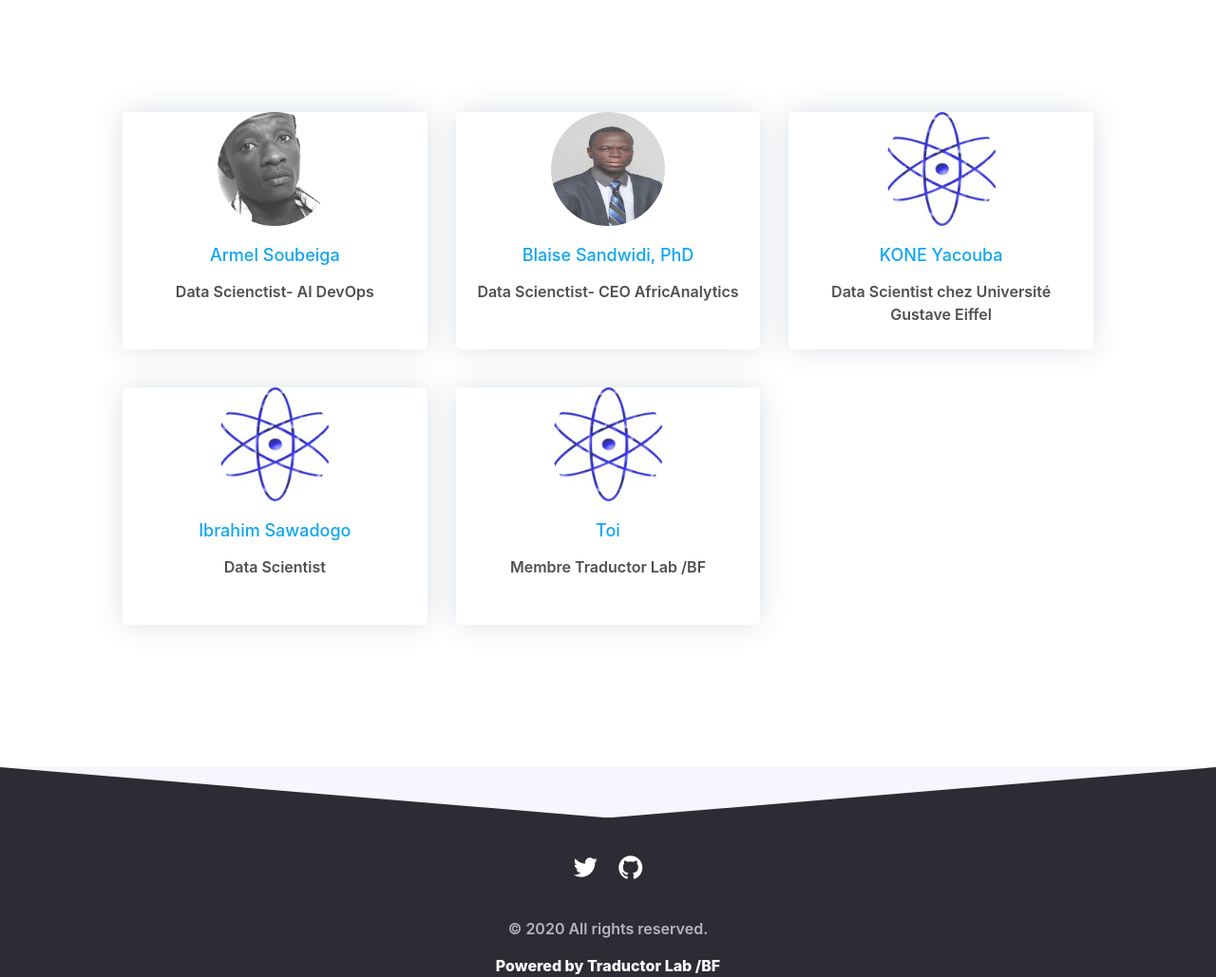
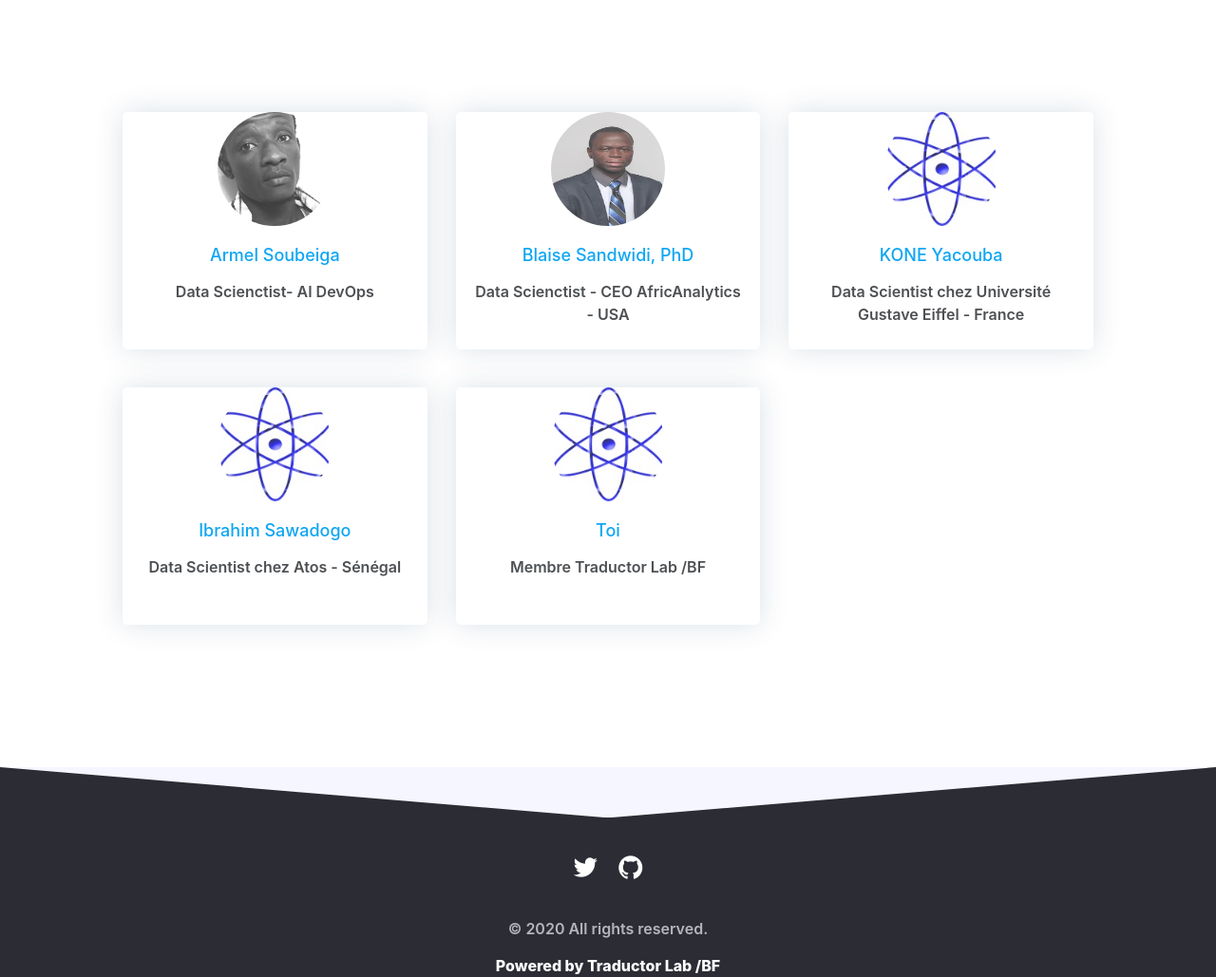
Before and after one commit to traductorlab-bf/traductorlab-bf.github.io, a Jekyll site: the page built from community.html, in a window 1280 px wide and 1343 px high. Shown: the part 314-1343 px from the top of the window at 95% size. Built offline with Jekyll 4.4.1, drawn with Linux system fonts in a browser that asks for light colours; nearby versions of some CDN libraries; comment, search, counter and statistics services are not loaded.

Commit message:
Update community.html

```diff
--- a/community.html
+++ b/community.html
@@ -78,7 +78,7 @@ title: community
                                 <div class="card-body text-center">
                                     <p><img class=" img-fluid" src="team/1.jpg" alt="card image"></p>
                                     <h4 class="card-title" style="font-size:18px">Blaise Sandwidi, PhD</h4>
-                                    <p class="card-text" style="font-size:16px">Data Scienctist- CEO AfricAnalytics</p>
+                                    <p class="card-text" style="font-size:16px">Data Scienctist - CEO AfricAnalytics - USA</p>
                                 </div>
                             </div>
                         </div>
@@ -115,7 +115,7 @@ title: community
                                 <div class="card-body text-center">
                                     <p><img class=" img-fluid" src="team/4.jpg" alt="card image"></p>
                                     <h4 class="card-title" style="font-size:18px">KONE Yacouba</h4>
-                                    <p class="card-text" style="font-size:16px">Data Scientist chez Université Gustave Eiffel</p>
+                                    <p class="card-text" style="font-size:16px">Data Scientist chez Université Gustave Eiffel - France</p>
                                 </div>
                             </div>
                         </div>
@@ -152,7 +152,7 @@ title: community
                                 <div class="card-body text-center">
                                     <p><img class=" img-fluid" src="team/4.jpg" alt="card image"></p>
                                     <h4 class="card-title" style="font-size:18px">Ibrahim Sawadogo</h4>
-                                    <p class="card-text" style="font-size:16px">Data Scientist</p>
+                                    <p class="card-text" style="font-size:16px">Data Scientist chez Atos - Sénégal</p>
                                 </div>
                             </div>
                         </div>
```
